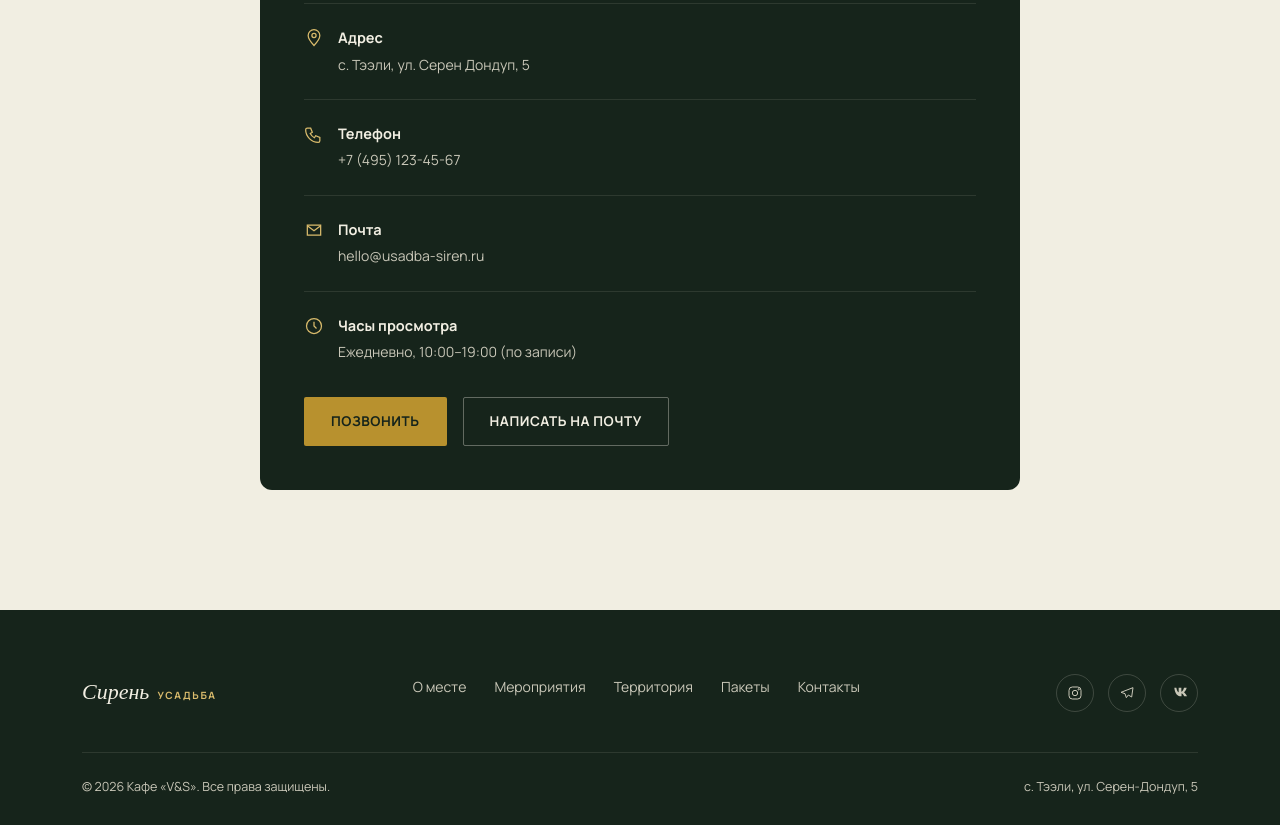
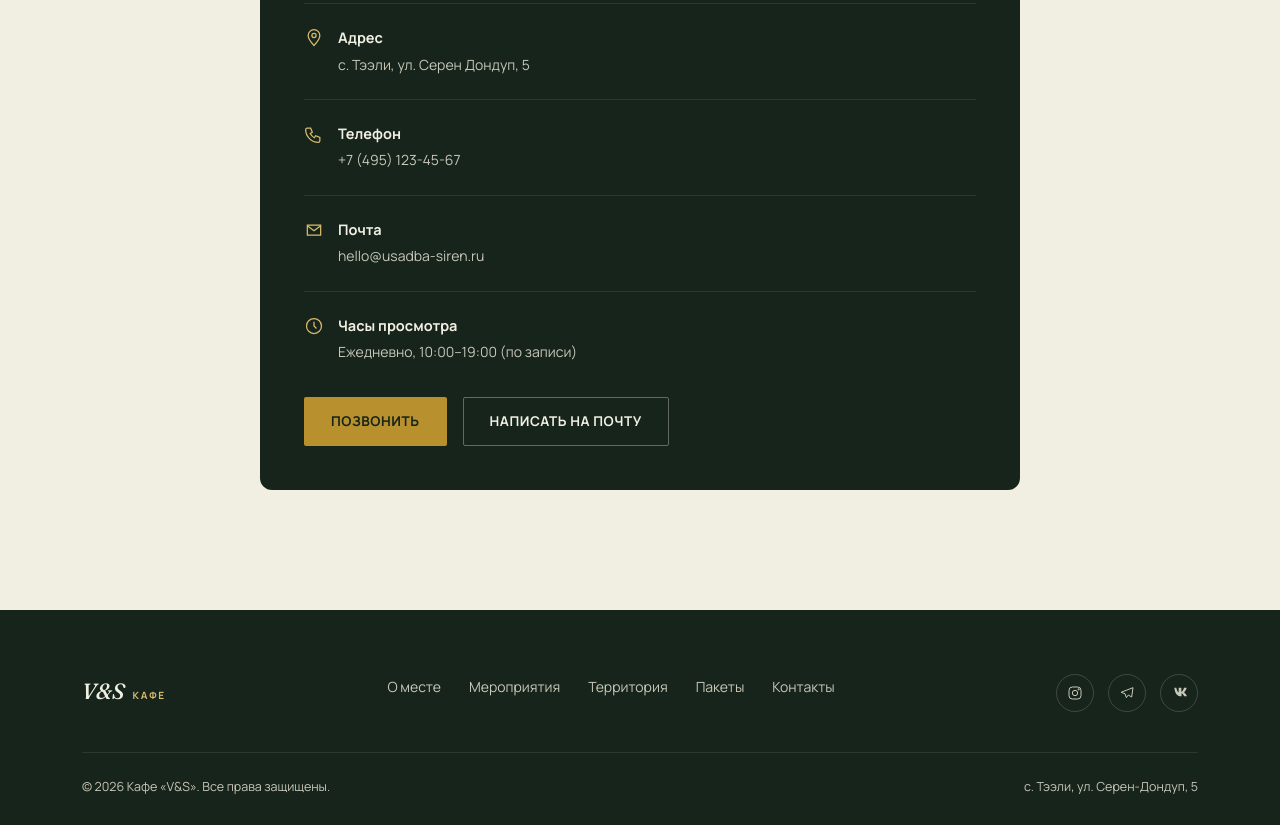
Before and after one commit to Foji-visi/proba, a plain HTML site: page index.html in a window 1280 px wide. Shown: the part 7424-8249 px from the top of the page. Drawn offline with Linux system fonts and the light colour scheme.

Commit message:
Update index.html

```diff
--- a/index.html
+++ b/index.html
@@ -297,7 +297,7 @@
 <footer>
   <div class="wrap">
     <div class="footer-top">
-      <a href="#hero" class="logo" style="color:var(--text-light);">Сирень <small>усадьба</small></a>
+      <a href="#hero" class="logo" style="color:var(--text-light);">V&S <small>Кафе</small></a>
       <nav class="footer-nav">
         <ul>
           <li><a href="#about">О месте</a></li>
```
